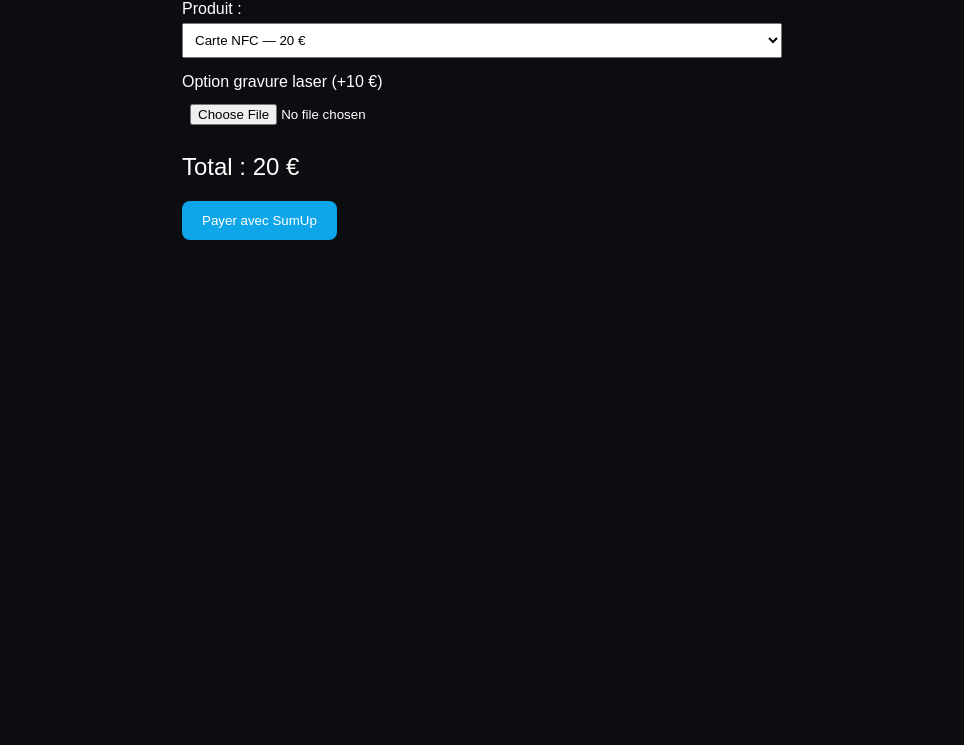
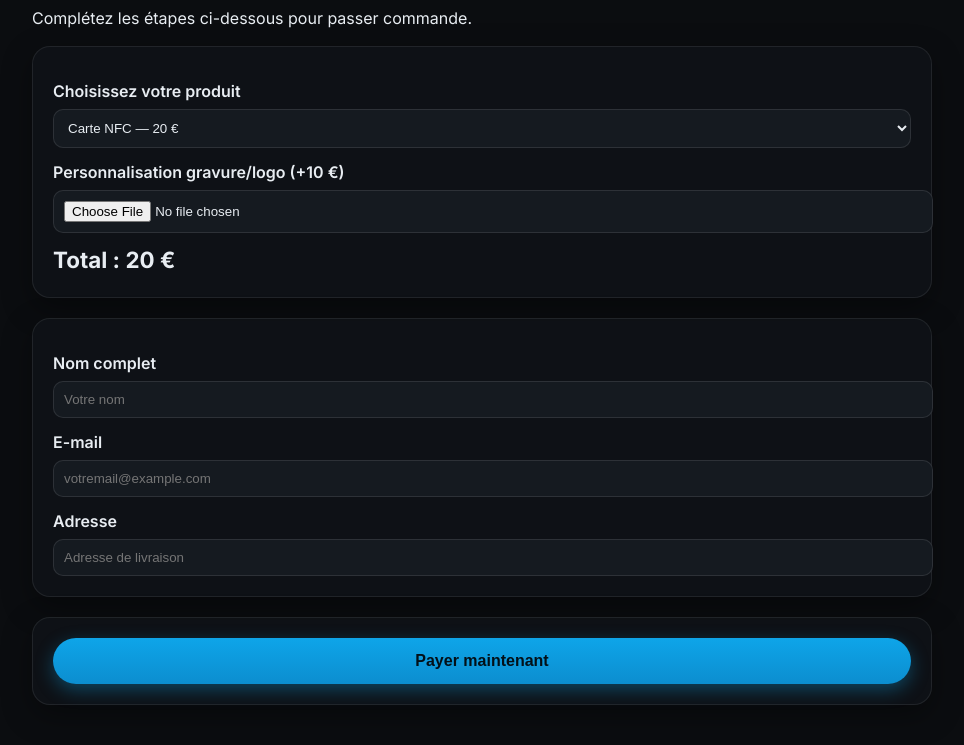
Before and after one commit to RGbusinesscard/RGcard, a plain HTML site: page order.html in a window 1280 px wide. Shown: the part 108-853 px from the top of the page, without its empty margins (158-1122 px from the left). Before the commit the page ends 800 px from the top, so only its background shows below. Drawn offline with Linux system fonts and the light colour scheme.

Commit message:
Update order.html

```diff
--- a/order.html
+++ b/order.html
@@ -1,59 +1,123 @@
 <!DOCTYPE html>
 <html lang="fr">
 <head>
-<meta charset="UTF-8">
-<meta name="viewport" content="width=device-width, initial-scale=1.0">
+  <meta charset="utf-8" />
+  <meta name="viewport" content="width=device-width, initial-scale=1" />
   <title>Commander — RG.card</title>
+  <link rel="preconnect" href="https://fonts.googleapis.com">
+  <link rel="preconnect" href="https://fonts.gstatic.com" crossorigin>
+  <link href="https://fonts.googleapis.com/css2?family=Inter:wght@400;600;700&display=swap" rel="stylesheet">
   <style>
-body { font-family: sans-serif; background: #0b0d10; color: white; padding: 20px; }
-.container { max-width: 600px; margin: auto; }
-label { display: block; margin-top: 15px; }
-select, input[type="file"] { width: 100%; padding: 8px; margin-top: 5px; }
-.total { font-size: 1.5em; margin-top: 20px; }
-button { margin-top: 20px; padding: 12px 20px; background: #0ea5e9; border: none; color: white; cursor: pointer; border-radius: 8px; }
+    :root{
+      --bg:#0b0d10;
+      --panel:#0f1318cc;
+      --text:#e8edf2;
+      --muted:#a7b1bd;
+      --cta:#0ea5e9;
+      --radius:18px;
+      --shadow:0 10px 30px rgba(0,0,0,.35);
+      --maxw: 900px;
+    }
+    body{
+      margin:0;
+      font-family:Inter,system-ui,sans-serif;
+      background:var(--bg);
+      color:var(--text);
+      line-height:1.5;
+    }
+    a{color:inherit;text-decoration:none}
+    .container{max-width:var(--maxw);margin:auto;padding:20px}
+    h1{font-size:clamp(24px,5vw,36px);margin-bottom:10px}
+    .panel{
+      background:var(--panel);
+      border-radius:var(--radius);
+      box-shadow:var(--shadow);
+      padding:20px;
+      margin-bottom:20px;
+      border:1px solid rgba(255,255,255,.08);
+    }
+    label{display:block;margin:12px 0 6px;font-weight:600}
+    select, input[type="text"], input[type="email"], input[type="file"]{
+      width:100%;
+      padding:10px;
+      border-radius:10px;
+      border:1px solid rgba(255,255,255,.1);
+      background:#151a20;
+      color:var(--text);
+    }
+    .total{
+      font-size:1.4rem;
+      font-weight:700;
+      margin-top:10px;
+    }
+    button{
+      background:linear-gradient(180deg,var(--cta),#0c8ecf);
+      border:none;
+      padding:14px 20px;
+      border-radius:999px;
+      color:#031018;
+      font-weight:700;
+      cursor:pointer;
+      box-shadow:0 6px 18px rgba(14,165,233,.35);
+      width:100%;
+      font-size:1rem;
+    }
+    button:hover{filter:brightness(1.1)}
   </style>
 </head>
 <body>
   <div class="container">
-<h1>Commander</h1>
-<form id="orderForm">
-  <label>Produit :
-    <select id="product">
+    <h1>Commander votre produit NFC</h1>
+    <p class="muted">Complétez les étapes ci-dessous pour passer commande.</p>
+
+    <div class="panel">
+      <label for="produit">Choisissez votre produit</label>
+      <select id="produit">
         <option value="20">Carte NFC — 20 €</option>
         <option value="35">Plaque NFC — 35 €</option>
       </select>
-  </label>
 
-  <label>Option gravure laser (+10 €)
-    <input type="file" id="logoFile" accept="image/*">
-  </label>
+      <label for="gravure">Personnalisation gravure/logo (+10 €)</label>
+      <input type="file" id="gravure">
 
-  <div class="total">Total : <span id="totalPrice">20</span> €</div>
+      <div class="total">Total : <span id="total">20</span> €</div>
+    </div>
 
-  <button type="button" id="payBtn">Payer avec SumUp</button>
-</form>
+    <div class="panel">
+      <label for="nom">Nom complet</label>
+      <input type="text" id="nom" placeholder="Votre nom" required>
+
+      <label for="email">E-mail</label>
+      <input type="email" id="email" placeholder="votremail@example.com" required>
+
+      <label for="adresse">Adresse</label>
+      <input type="text" id="adresse" placeholder="Adresse de livraison" required>
+    </div>
+
+    <div class="panel">
+      <button id="payer">Payer maintenant</button>
+    </div>
   </div>
 
   <script>
-const product = document.getElementById('product');
-const logoFile = document.getElementById('logoFile');
-const totalPrice = document.getElementById('totalPrice');
+    const produit = document.getElementById('produit');
+    const gravure = document.getElementById('gravure');
+    const totalEl = document.getElementById('total');
 
-function updateTotal() {
-  let price = parseInt(product.value);
-  if (logoFile.files.length > 0) {
-    price += 10;
-  }
-  totalPrice.textContent = price;
+    function updateTotal(){
+      let prix = parseInt(produit.value);
+      if(gravure.files.length > 0){ prix += 10; }
+      totalEl.textContent = prix;
     }
 
-product.addEventListener('change', updateTotal);
-logoFile.addEventListener('change', updateTotal);
+    produit.addEventListener('change', updateTotal);
+    gravure.addEventListener('change', updateTotal);
 
-// Paiement SumUp — à remplacer par ton vrai lien ou intégration
-document.getElementById('payBtn').addEventListener('click', () => {
-  alert('Ici tu pourras intégrer ton lien SumUp ou Apple Pay');
+    document.getElementById('payer').addEventListener('click', ()=>{
+      alert("Ici on branchera SumUp / Apple Pay pour le paiement.");
     });
+
+    updateTotal();
   </script>
 </body>
 </html>
```
Lines whose indentation alone changed are shown as unchanged.
